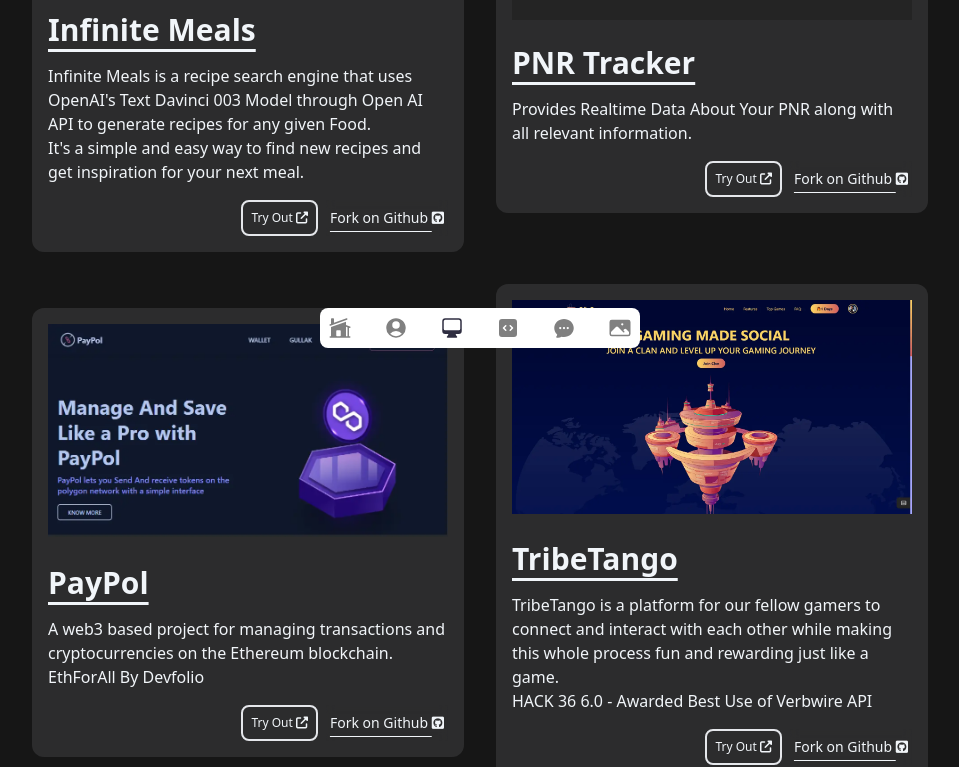
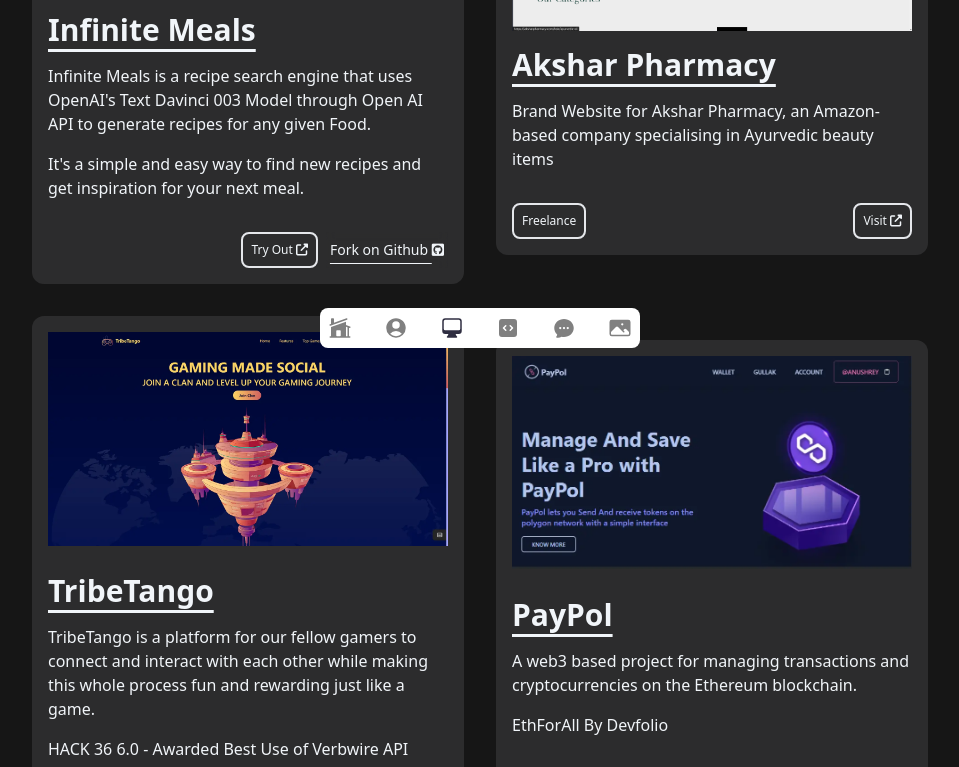
Before and after one commit to 8rxn/portfolio, a React (Vite) app: page /projects in a window 1280 px wide. Shown: the part 440-1207 px from the top of the page, without its empty margins (160-1119 px from the left). Built offline with nearby package versions, Linux system fonts and the light colour scheme.

Commit message:
Update Site

```diff
--- a/src/assets/projectscreenshots/index.js
+++ b/src/assets/projectscreenshots/index.js
@@ -7,3 +7,4 @@ export {default as paypolimg} from './paypol-hero.webp'
 export {default as tribetangoimg} from './tribetango-hero.webp'
 export {default as borrowandlendahandimg} from './borrowandlendahandimg.png'
 export {default as infinitemealsimg} from './infinitemeals-hero.png'
+export {default as aksharpharmacyimg} from './aksharpharmacy-hero.png'
--- a/src/constants/index.js
+++ b/src/constants/index.js
@@ -1,166 +1,226 @@
-import {pnrimg,qrgenimg,gymimg,portfolioimg,borrowandlendahandimg, phantompressimg,paypolimg,tribetangoimg,infinitemealsimg} from '../assets/projectscreenshots/'
-import materialuiicon from '../assets/skills/materialui.svg'
-import golangicon from '../assets/skills/golang.svg'
-import nextjsicon from '../assets/skills/nextjs.svg'
-import daisyuiicon from '../assets/skills/daisyui.svg'
+import {
+  pnrimg,
+  qrgenimg,
+  gymimg,
+  portfolioimg,
+  borrowandlendahandimg,
+  phantompressimg,
+  paypolimg,
+  tribetangoimg,
+  infinitemealsimg,
+  aksharpharmacyimg,
+} from "../assets/projectscreenshots/";
+import materialuiicon from "../assets/skills/materialui.svg";
+import golangicon from "../assets/skills/golang.svg";
+import nextjsicon from "../assets/skills/nextjs.svg";
+import daisyuiicon from "../assets/skills/daisyui.svg";
 
 export const socialIcons = [
   {
-    name: 'github',
-    class:' fa-brands fa-github',
-    link:'https://github.com/8rxn',
-    text:'Fork My Repos On Github'
+    name: "github",
+    class: " fa-brands fa-github",
+    link: "https://github.com/8rxn",
+    text: "Fork My Repos On Github",
   },
   {
-    name: 'twitter',
-    class:' fa-brands fa-twitter',
-    link:'https://twitter.com/rajxryan',
-    text:'Retweet on Twitter'
+    name: "twitter",
+    class: " fa-brands fa-twitter",
+    link: "https://twitter.com/rajxryan",
+    text: "Retweet on Twitter",
   },
   {
-    name: 'linkedin',
-    class:' fa-brands fa-linkedin',
-    link:'https://linkedin.com/in/rajxryan',
-    text:'Connect On LinkedIn'
+    name: "linkedin",
+    class: " fa-brands fa-linkedin",
+    link: "https://linkedin.com/in/rajxryan",
+    text: "Connect On LinkedIn",
   },
   {
-    name: 'instagram',
-    class:' fa-brands fa-instagram',
-    link:'https://instagram.com/rajxryan',
-    text:'See My profile on Instagram'
+    name: "instagram",
+    class: " fa-brands fa-instagram",
+    link: "https://instagram.com/rajxryan",
+    text: "See My profile on Instagram",
   },
   {
-    name: 'buymeacoffee',
-    class:' fa-solid fa-mug-hot',
-    link:'https://buymeacoffee.com/rajxn',
-    text:'Buy Me a Coffee'
+    name: "buymeacoffee",
+    class: " fa-solid fa-mug-hot",
+    link: "https://buymeacoffee.com/rajxn",
+    text: "Buy Me a Coffee",
   },
-
 ];
 
-export const project=[
+export const project = [
   {
-    title:'Infinite Meals',
+    title: "Infinite Meals",
     img: infinitemealsimg,
-    subtitle:[{value:'Infinite Meals is a recipe search engine that uses OpenAI\'s Text Davinci 003 Model through Open AI API to generate recipes for any given Food. '},{value:"It\'s a simple and easy way to find new recipes and get inspiration for your next meal."}],
-    link:'https://infinitemeals.vercel.app/',
-    gitlink:'https://github.com/8rxn/infinitemeals'
+    subtitle: [
+      {
+        value:
+          "Infinite Meals is a recipe search engine that uses OpenAI's Text Davinci 003 Model through Open AI API to generate recipes for any given Food. ",
+      },
+      {
+        value:
+          "It's a simple and easy way to find new recipes and get inspiration for your next meal.",
+      },
+    ],
+    link: "https://imeals.rajaryan.work/",
+    gitlink: "https://github.com/8rxn/infinitemeals",
   },
   {
-    title:'PNR Tracker',
-    img:pnrimg,
-    subtitle:[{value:'   Provides Realtime Data About Your PNR along with all relevant information.'}],
-    link:'https://pnr-tracker-rxn.netlify.app/',
-    gitlink:'https://github.com/8rxn/pnr-tracker-rxn'
-  },
-  {
-    title:'PayPol',
-    img:paypolimg,
-    subtitle:[{value:'A web3 based project for managing transactions and cryptocurrencies on the Ethereum blockchain.'},{value: 'EthForAll By Devfolio'}],
-    link:'https://paypol.vercel.app',
-    gitlink:'https://github.com/anushrxy/project-1ndex'
-  },
-  {
-    title:'TribeTango',
-    img:tribetangoimg,
-    subtitle:[{value:'TribeTango is a platform for our fellow gamers to connect and interact with each other while making this whole process fun and rewarding just like a game.'},{value: 'HACK 36 6.0 - Awarded Best Use of Verbwire API'}],
-    link:'https://tribetango.vercel.app',
-    gitlink:'https://github.com/8rxn/projectbarfi'
-  },
-  {
-    title:'Portfolio',
-    img:portfolioimg,
-    subtitle:[{value:'This Very own website is also a project by me. '}],
-    link:'https://rajxryan.vercel.app',
-    gitlink:'https://github.com/8rxn/portfolio'
+    title: "Akshar Pharmacy",
+    img: aksharpharmacyimg,
+    subtitle: [
+      {
+        value:
+          "Brand Website for Akshar Pharmacy, an Amazon-based company specialising in Ayurvedic beauty items",
+      },
+    ],
+    link: "https://www.aksharpharmacy.com/",
+    state: "Freelance",
   },
 
   {
-    title:'Phantom Press',
-    img:phantompressimg,
-    subtitle:[{value:'An application service designed to help share anonymous bits of news without any fear.'},{value: 'HackNitr 4.0- Awarded Best Use of Auth0 '}],
-    link:'https://phantompress.co',
-    gitlink:'https://github.com/duckling69/phantompress'
+    title: "TribeTango",
+    img: tribetangoimg,
+    subtitle: [
+      {
+        value:
+          "TribeTango is a platform for our fellow gamers to connect and interact with each other while making this whole process fun and rewarding just like a game.",
+      },
+      { value: "HACK 36 6.0 - Awarded Best Use of Verbwire API" },
+    ],
+    link: "https://tribetango.vercel.app",
+    gitlink: "https://github.com/8rxn/projectbarfi",
+  },
+  {
+    title: "PayPol",
+    img: paypolimg,
+    subtitle: [
+      {
+        value:
+          "A web3 based project for managing transactions and cryptocurrencies on the Ethereum blockchain.",
+      },
+      { value: "EthForAll By Devfolio" },
+    ],
+    link: "https://paypol.vercel.app",
+    gitlink: "https://github.com/anushrxy/project-1ndex",
+  },
+  {
+    title: "PNR Tracker",
+    img: pnrimg,
+    subtitle: [
+      {
+        value:
+          "   Provides Realtime Data About Your PNR along with all relevant information.",
+      },
+    ],
+    link: "https://trackpnr.rajaryan.work/",
+    gitlink: "https://github.com/8rxn/pnr-tracker-rxn",
+  },
+  {
+    title: "Phantom Press",
+    img: phantompressimg,
+    subtitle: [
+      {
+        value:
+          "An application service designed to help share anonymous bits of news without any fear.",
+      },
+      { value: "HackNitr 4.0- Awarded Best Use of Auth0 " },
+    ],
+    link: "https://phantompress.co",
+    gitlink: "https://github.com/duckling69/phantompress",
   },
 
   {
-    title:'BorrowAndLend-a-hand',
-    img:borrowandlendahandimg,
-    subtitle:[{value:'An application service that helps the community share and reduce wastage of resources.'},{value: 'Hacky New Year - Awarded Best Sustainability Hack sponsored by Avanade '}],
-    link:'https://borrowandlend-a-hand.vercel.app/',
-    gitlink:'https://github.com/duckling69/Borrowandlendahand'
+    title: "BorrowAndLend-a-hand",
+    img: borrowandlendahandimg,
+    subtitle: [
+      {
+        value:
+          "An application service that helps the community share and reduce wastage of resources.",
+      },
+      {
+        value:
+          "Hacky New Year - Awarded Best Sustainability Hack sponsored by Avanade ",
+      },
+    ],
+    link: "https://borrowandlend-a-hand.vercel.app/",
+    gitlink: "https://github.com/duckling69/Borrowandlendahand",
   },
   {
-    title:'QR Gen',
-    img:qrgenimg,
-    subtitle:[{value:' Creates Qr Codes from input Prompt with customization such as size and dark mode'}],
-    link:'https://8rxn.github.io/qrgen/',
-    gitlink:'https://github.com/8rxn/qrgen'
+    title: "QR Gen",
+    img: qrgenimg,
+    subtitle: [
+      {
+        value:
+          " Creates Qr Codes from input Prompt with customization such as size and dark mode",
+      },
+    ],
+    link: "https://getqr.rajaryan.work",
+    gitlink: "https://github.com/8rxn/qrgen",
   },
   {
-    title:'GYM-RXN',
-    img:gymimg,
-    subtitle:[{value:' Provides collection of thousands of exercise categorised by muscle group and equipment. '}],
-    link:'https://gymrxn.netlify.app/',
-    gitlink:'https://github.com/8rxn/gym-app-jsmastery'
+    title: "GYM-RXN",
+    img: gymimg,
+    subtitle: [
+      {
+        value:
+          " Provides collection of thousands of exercise categorised by muscle group and equipment. ",
+      },
+    ],
+    link: "https://gymrxn.netlify.app/",
+    gitlink: "https://github.com/8rxn/gym-app-jsmastery",
   },
-
-
-
 ];
 
-
-export const techStack=[
+export const techStack = [
   {
-    className:'fa-brands fa-html5'
+    className: "fa-brands fa-html5",
   },
   {
-    className:'fa-brands fa-css3'
+    className: "fa-brands fa-css3",
   },
   {
-    className:'fa-brands fa-js'
+    className: "fa-brands fa-js",
   },
   {
-    className:'fa-brands fa-react'
+    className: "fa-brands fa-react",
   },
   {
-    className:'fa-brands fa-markdown'
+    className: "fa-brands fa-markdown",
   },
   {
-    className:'fa-brands fa-git-alt'
+    className: "fa-brands fa-git-alt",
   },
   {
-    className:'fa-brands fa-github'
+    className: "fa-brands fa-github",
   },
   {
-    className:'fa-brands fa-docker'
+    className: "fa-brands fa-docker",
   },
   {
-    src: materialuiicon
+    src: materialuiicon,
   },
   {
-    src: golangicon
+    src: golangicon,
   },
   {
-    src: nextjsicon
+    src: nextjsicon,
   },
   {
-    src: daisyuiicon
+    src: daisyuiicon,
   },
   {
-    className:'fa-brands fa-bootstrap'
+    className: "fa-brands fa-bootstrap",
   },
   {
-    path:"M8.56 4.94l-6.02 10.4L5.545 1.147C5.642.69 6.257.603 6.476 1.016L8.56 4.94zM9.67 7.02L10.87 9.27 5.34 14.5zM14.16 6.15l-1.79 1.7-1.52-2.86.973-1.674c.198-.341.694-.329.876.021L14.16 6.15zM21.13 18.74l-8.8 5.12C12.18 23.96 12 24 11.83 24c-.17 0-.35-.04-.5-.13l-8.05-4.65L18.647 4.657c.291-.276.771-.114.837.281L21.61 17.71C21.68 18.12 21.49 18.53 21.13 18.74z",
-    viewBox:"0 0 24 24"
-
+    path: "M8.56 4.94l-6.02 10.4L5.545 1.147C5.642.69 6.257.603 6.476 1.016L8.56 4.94zM9.67 7.02L10.87 9.27 5.34 14.5zM14.16 6.15l-1.79 1.7-1.52-2.86.973-1.674c.198-.341.694-.329.876.021L14.16 6.15zM21.13 18.74l-8.8 5.12C12.18 23.96 12 24 11.83 24c-.17 0-.35-.04-.5-.13l-8.05-4.65L18.647 4.657c.291-.276.771-.114.837.281L21.61 17.71C21.68 18.12 21.49 18.53 21.13 18.74z",
+    viewBox: "0 0 24 24",
   },
   {
-    path:'M24,9.604c-6.4,0-10.4,3.199-12,9.597c2.4-3.199,5.2-4.398,8.4-3.599 c1.826,0.456,3.131,1.781,4.576,3.247C27.328,21.236,30.051,24,36,24c6.4,0,10.4-3.199,12-9.598c-2.4,3.199-5.2,4.399-8.4,3.6 c-1.825-0.456-3.13-1.781-4.575-3.247C32.672,12.367,29.948,9.604,24,9.604L24,9.604z M12,24c-6.4,0-10.4,3.199-12,9.598 c2.4-3.199,5.2-4.399,8.4-3.599c1.825,0.457,3.13,1.781,4.575,3.246c2.353,2.388,5.077,5.152,11.025,5.152 c6.4,0,10.4-3.199,12-9.598c-2.4,3.199-5.2,4.399-8.4,3.599c-1.826-0.456-3.131-1.781-4.576-3.246C20.672,26.764,17.949,24,12,24 L12,24z',
-    viewBox:'0 0 48 48'
+    path: "M24,9.604c-6.4,0-10.4,3.199-12,9.597c2.4-3.199,5.2-4.398,8.4-3.599 c1.826,0.456,3.131,1.781,4.576,3.247C27.328,21.236,30.051,24,36,24c6.4,0,10.4-3.199,12-9.598c-2.4,3.199-5.2,4.399-8.4,3.6 c-1.825-0.456-3.13-1.781-4.575-3.247C32.672,12.367,29.948,9.604,24,9.604L24,9.604z M12,24c-6.4,0-10.4,3.199-12,9.598 c2.4-3.199,5.2-4.399,8.4-3.599c1.825,0.457,3.13,1.781,4.575,3.246c2.353,2.388,5.077,5.152,11.025,5.152 c6.4,0,10.4-3.199,12-9.598c-2.4,3.199-5.2,4.399-8.4,3.599c-1.826-0.456-3.131-1.781-4.576-3.246C20.672,26.764,17.949,24,12,24 L12,24z",
+    viewBox: "0 0 48 48",
   },
   {
-    className:'fa-brands fa-python'
+    className: "fa-brands fa-python",
   },
-
-]
+];
--- a/src/pages/Projects.jsx
+++ b/src/pages/Projects.jsx
@@ -38,9 +38,23 @@ const ProjectCard = ({ item, reverse }) => (
           {item.title}
         </h2>
         {item.subtitle.map((subtitleItem) => (
-          <p className="text-base font-light">{subtitleItem.value}</p>
+          <p className="text-base font-light mb-4">{subtitleItem.value}</p>
         ))}
       </div>
+
+      {item.gitlink == undefined ? (
+        <div className="flex justify-between w-full text-slate-100 gap-2">
+          <button className="text-xs border-2 rounded-lg p-2 text-end hover:bg-[#ef4444]/20 transition ease-in">
+            {item.state}
+          </button>
+
+          <a target={"_blank"} href={item.link}>
+            <button className="text-xs border-2 rounded-lg p-2 text-end hover:bg-[#ef4444]/20 transition ease-in">
+              Visit <i className="fa-solid fa-up-right-from-square"></i>
+            </button>
+          </a>
+        </div>
+      ) : (
         <div className="flex justify-end w-full text-slate-100 gap-2">
           <a target={"_blank"} href={item.link}>
             <button className="text-xs border-2 rounded-lg p-2 text-end hover:bg-[#ef4444]/20 transition ease-in">
@@ -55,6 +69,7 @@ const ProjectCard = ({ item, reverse }) => (
             Fork on Github <i className="fa-brands fa-square-github"></i>
           </a>
         </div>
+      )}
     </div>
   </>
 );
```
Also changed, not shown: src/assets/projectscreenshots/aksharpharmacy-hero.png (added). Lines whose indentation alone changed are shown as unchanged.
